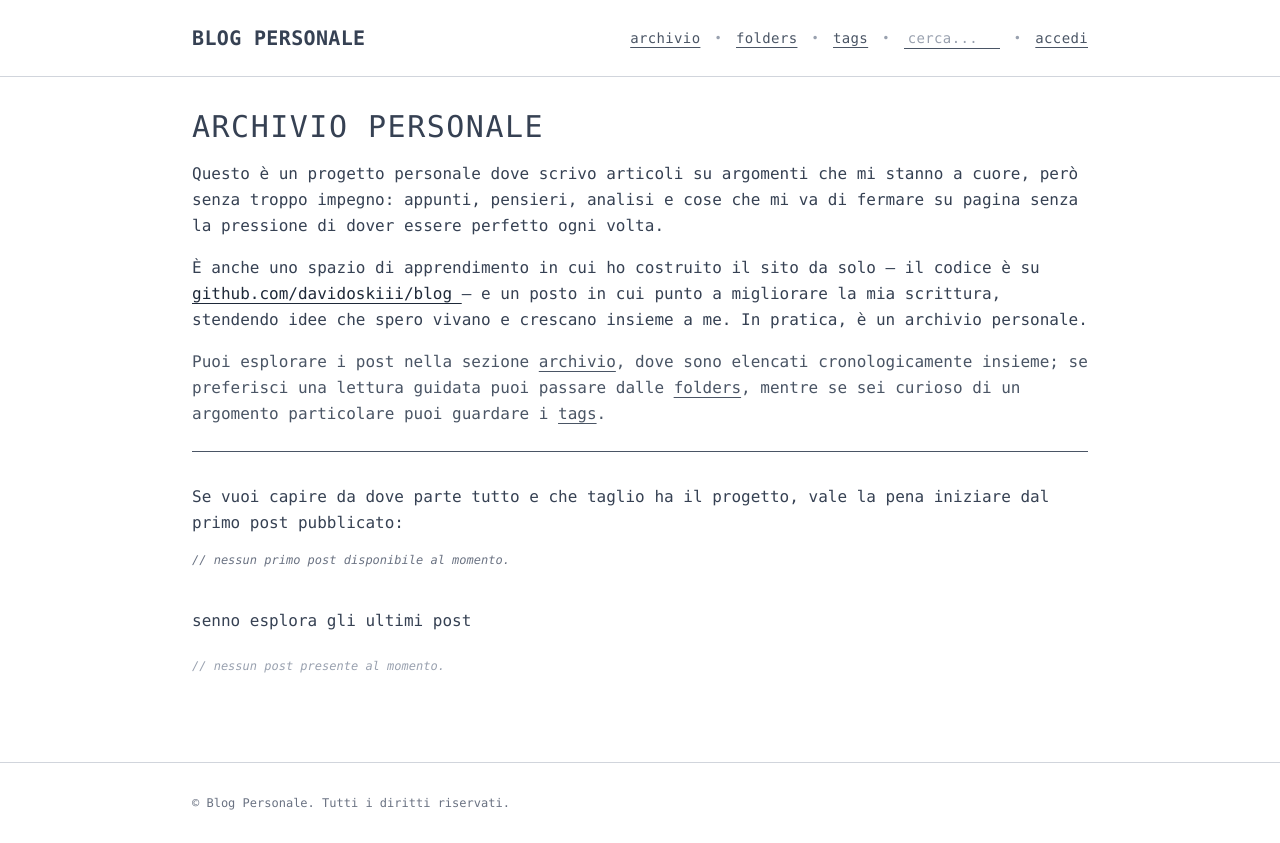
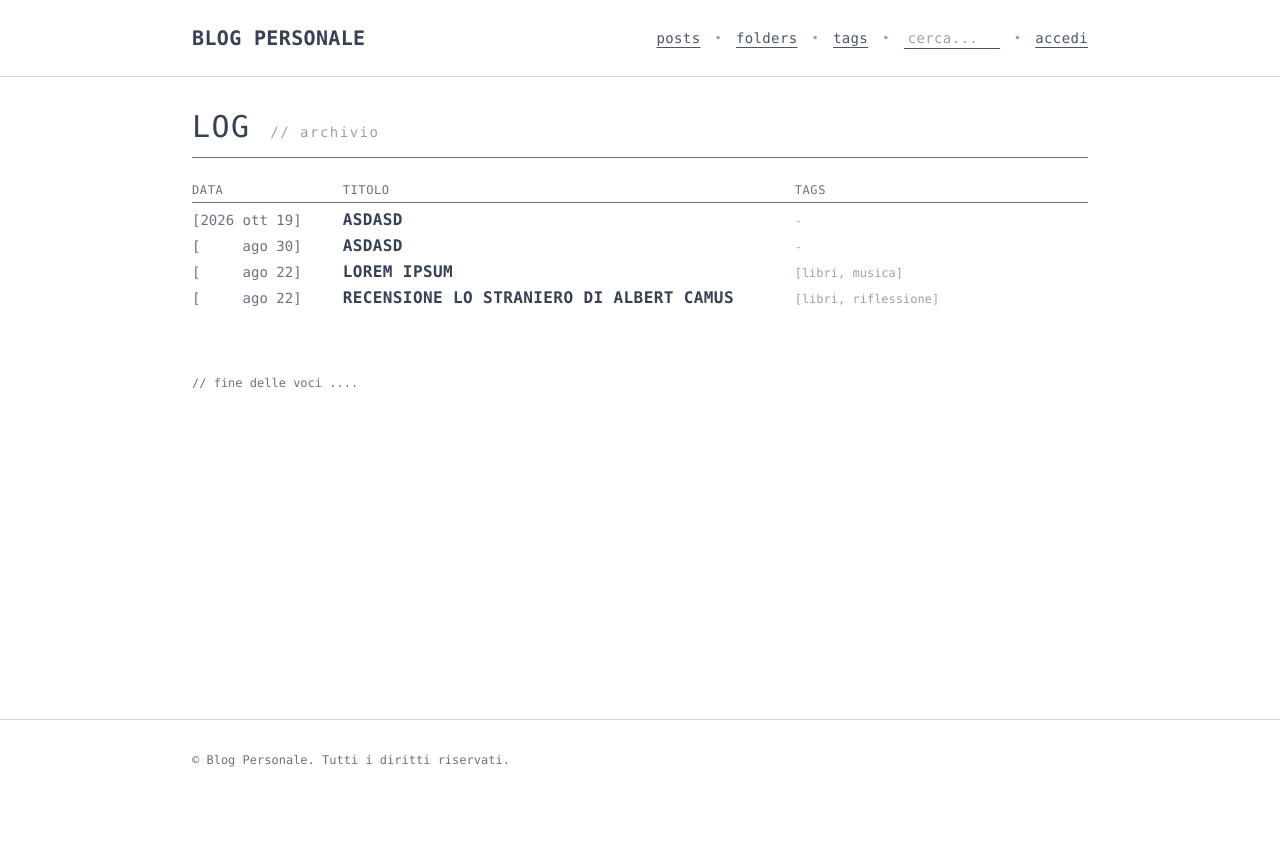
Before and after one commit to davidoskiii/blog, a Django app: page /posts/ in a window 1280 px wide. After the commit the page ends 767 px from the top, so only its background shows below. Run offline with Django 5.2, Linux system fonts and the light colour scheme; data comes from the database, SQL or seed files in the repository; style sheets or scripts are compiled from the project's sources.

Commit message:
Fixed something

```diff
--- a/blog_app/templates/blog_app/base.html
+++ b/blog_app/templates/blog_app/base.html
@@ -23,7 +23,7 @@
         <!-- Desktop Navigation Links (Visible on md and up) -->
         <div class="hidden md:flex items-center flex-wrap justify-end gap-x-3.5 gap-y-1">
           <a href="{% url 'blog_app:posts' %}" class="underline underline-offset-4 text-gray-600 dark:text-gray-400 hover:text-black dark:hover:text-white whitespace-nowrap">
-            archivio
+            posts
           </a>
           <span class="text-xs text-gray-400 dark:text-gray-600 select-none">•</span>
           <a href="{% url 'blog_app:folders' %}" class="underline underline-offset-4 text-gray-600 dark:text-gray-400 hover:text-black dark:hover:text-white whitespace-nowrap">
@@ -143,7 +143,7 @@
           >
             <div>
               <a href="{% url 'blog_app:posts' %}" class="block text-gray-700 dark:text-gray-300 hover:text-black dark:hover:text-white underline">
-                &gt; archivio
+                &gt; posts
               </a>
             </div>
             <div>
--- a/blog_app/templates/blog_app/post.html
+++ b/blog_app/templates/blog_app/post.html
@@ -10,7 +10,7 @@
       &lt;-- /{{ active_folder.name|lower }}
     </a>
     <a href="{% url 'blog_app:posts' %}" class="text-gray-400 dark:text-gray-500 hover:text-black dark:hover:text-white underline underline-offset-4 py-1 shrink-0 whitespace-nowrap">
-      [archivio_globale]
+      [tutti_i_post]
     </a>
   {% else %}
     <a href="{% url 'blog_app:posts' %}" class="text-gray-500 dark:text-gray-400 hover:text-black dark:hover:text-white underline underline-offset-4 py-1 whitespace-nowrap">
--- a/blog_app/templates/blog_app/posts.html
+++ b/blog_app/templates/blog_app/posts.html
@@ -1,127 +1,108 @@
 {% extends 'blog_app/base.html' %}
-
-{% block title %}Home // Archivio Personale{% endblock %}
 
 {% block content %}
 
-<div class="w-full font-mono space-y-10">
-
-  <!-- INTRODUZIONE AL PROGETTO -->
-  <section class="border-b border-gray-600 dark:border-gray-700 pb-6 mb-8 space-y-4">
-    <h1 class="text-2xl sm:text-3xl font-mono uppercase tracking-wider text-gray-700 dark:text-gray-200">
-      ARCHIVIO PERSONALE
+<!-- Log Title Header -->
+<div class="flex flex-col sm:flex-row sm:items-baseline justify-between border-b border-gray-500 dark:border-gray-700 pb-3 mb-6 gap-3 sm:gap-4">
+  <h1 class="text-2xl sm:text-3xl font-mono uppercase tracking-wider text-gray-700 dark:text-gray-200 break-words">
+    LOG <span class="block sm:inline text-xs sm:text-sm font-normal lowercase text-gray-400 dark:text-gray-500 mt-1 sm:mt-0">// archivio</span>
   </h1>
 
-    <div class="text-gray-700 dark:text-gray-300 leading-relaxed text-sm sm:text-base font-mono break-words [&_p]:mb-4 [&_p:last-child]:mb-0">
-      <p>
-        Questo è un progetto personale dove scrivo articoli su argomenti che mi stanno a cuore, però senza troppo impegno: appunti, pensieri, analisi e cose che mi va di fermare su pagina senza la pressione di dover essere perfetto ogni volta.
-      </p>
-      <p>
-        È anche uno spazio di apprendimento in cui ho costruito il sito da solo — il codice è su
-        <a href="https://github.com/davidoskiii/blog" target="_blank" rel="noopener noreferrer" class="underline underline-offset-4 text-gray-800 dark:text-gray-100 hover:text-black dark:hover:text-white">
-          github.com/davidoskiii/blog
+  {% if user.is_superuser %}
+    <div class="flex flex-wrap items-center gap-3 sm:space-x-4 text-xs font-mono shrink-0">
+      <a href="{% url 'blog_app:new_tag' %}" class="text-gray-600 dark:text-gray-400 hover:text-black dark:hover:text-white underline underline-offset-4 transition-colors py-1 whitespace-nowrap">
+        [+ nuova_tag]
       </a>
-        — e un posto in cui punto a migliorare la mia scrittura, stendendo idee che spero vivano e crescano insieme a me. In pratica, è un archivio personale.
-      </p>
-      <p class="text-gray-600 dark:text-gray-400">
-        Puoi esplorare i post nella sezione <a href="{% url 'blog_app:posts' %}" class="underline underline-offset-4 hover:text-black dark:hover:text-white">archivio</a>, dove sono elencati cronologicamente insieme; se preferisci una lettura guidata puoi passare dalle <a href="{% url 'blog_app:folders' %}" class="underline underline-offset-4 hover:text-black dark:hover:text-white">folders</a>, mentre se sei curioso di un argomento particolare puoi guardare i <a href="{% url 'blog_app:tags' %}" class="underline underline-offset-4 hover:text-black dark:hover:text-white">tags</a>.
-      </p>
+      <a href="{% url 'blog_app:new_post' %}" class="text-gray-600 dark:text-gray-400 hover:text-black dark:hover:text-white underline underline-offset-4 transition-colors py-1 whitespace-nowrap">
+        [+ nuovo_post]
+      </a>
     </div>
-  </section>
-
-  <!-- CARD PRIMO POST -->
-  <section class="space-y-4">
-    <div class="text-gray-700 dark:text-gray-300 leading-relaxed text-sm sm:text-base font-mono break-words [&_p]:mb-4 [&_p:last-child]:mb-0">
-      <p>
-        Se vuoi capire da dove parte tutto e che taglio ha il progetto, vale la pena iniziare dal primo post pubblicato:
-      </p>
-    </div>
-
-    {% if first_post and first_post.pk %}
-      <div class="border border-gray-500 dark:border-gray-700 p-4 space-y-2">
-        <div class="flex flex-wrap items-baseline justify-between gap-2 text-xs text-gray-500 dark:text-gray-400">
-          <span>[{{ first_post.date|date:"Y.m.d" }}] // primo_post</span>
-          {% if first_post.tags.all %}
-            <span>
-              [TAG:
-              {% for tag in first_post.tags.all %}
-                <a href="{% url 'blog_app:tag' tag.id %}" class="underline hover:text-black dark:hover:text-white">{{ tag.name|lower }}</a>{% if not forloop.last %}, {% endif %}
-              {% endfor %}]
-            </span>
   {% endif %}
 </div>
 
-        <div>
-          <a href="{% url 'blog_app:post' first_post.pk %}" class="font-bold uppercase tracking-wide text-sm sm:text-base text-gray-800 dark:text-gray-100 hover:underline underline-offset-4 break-words">
-            {{ first_post.title }}
-          </a>
+<!-- Log Table Container -->
+<div class="w-full font-mono text-xs sm:text-sm">
+
+  <!-- Table Header -->
+  <div class="grid grid-cols-12 gap-2 pb-1 text-xs text-gray-500 dark:text-gray-400 font-mono border-b border-gray-500 dark:border-gray-700 uppercase tracking-wider mb-1">
+    <div class="col-span-4 sm:col-span-3 md:col-span-2">data</div>
+    <div class="col-span-8 sm:col-span-6 md:col-span-6">titolo</div>
+    <div class="hidden sm:block sm:col-span-3 md:col-span-4">tags</div>
   </div>
 
-        <p class="text-xs text-gray-600 dark:text-gray-400 leading-relaxed line-clamp-2 break-words">
-          {{ first_post.text|striptags }}
-        </p>
+  <!-- Table Body -->
+  {% for post in posts %}
+    <div class="grid grid-cols-12 gap-2 py-1 sm:py-0.5 border-b border-gray-100 dark:border-gray-900 sm:border-b-0 items-baseline">
 
-        <div class="pt-1 text-xs">
-          <a href="{% url 'blog_app:post' first_post.pk %}" class="underline underline-offset-4 text-gray-700 dark:text-gray-300 hover:text-black dark:hover:text-white">
-            leggi_il_primo_post -&gt;
+      <!-- Date Column with Conditional Year -->
+      <div class="col-span-4 sm:col-span-3 md:col-span-2 font-mono text-xs sm:text-sm shrink-0 whitespace-nowrap text-gray-500 dark:text-gray-400">
+        {% ifchanged post.date|date:"Y" %}
+          [{{ post.date|date:"Y" }} {{ post.date|date:"b d" }}]
+        {% else %}
+          [<span class="invisible select-none">2026</span> {{ post.date|date:"b d" }}]
+        {% endifchanged %}
+      </div>
+
+      <!-- Title Column with Mobile Info Button -->
+      <div class="col-span-8 sm:col-span-6 md:col-span-6 flex items-baseline justify-between sm:block relative min-w-0">
+        <a href="{% url 'blog_app:post' post.id %}" class="font-mono font-bold text-gray-700 dark:text-gray-200 hover:text-black dark:hover:text-white hover:underline underline-offset-4 uppercase tracking-wide text-sm sm:text-base leading-snug break-words min-w-0">
+          {{ post.title }}
         </a>
+
+        <!-- Mobile Info Button / Placeholder centrato su 3ch -->
+        {% if post.tags.all %}
+          <div
+            class="sm:hidden relative inline-block ml-2 align-middle shrink-0 w-[3ch] text-center"
+            x-data="{ open: false }"
+            @click.outside="open = false"
+            @keydown.escape.window="open = false"
+          >
+            <button
+              @click="open = !open"
+              type="button"
+              class="text-[10px] font-mono text-gray-500 dark:text-gray-400 hover:text-black dark:hover:text-white select-none cursor-pointer whitespace-nowrap"
+            >
+              [i]
+            </button>
+
+            <div
+              x-show="open"
+              x-transition:enter="transition ease-out duration-100"
+              x-transition:enter-start="opacity-0 scale-95"
+              x-transition:enter-end="opacity-100 scale-100"
+              x-transition:leave="transition ease-in duration-75"
+              x-transition:leave-start="opacity-100 scale-100"
+              x-transition:leave-end="opacity-0 scale-95"
+              class="absolute right-0 top-full mt-1 z-30 bg-white dark:bg-gray-900 border border-gray-500 dark:border-gray-700 p-2 shadow-md text-xs text-left text-gray-500 dark:text-gray-300 font-mono w-48 max-w-[calc(100vw-2rem)] break-words"
+              style="display: none;"
+            >
+              [{% for tag in post.tags.all %}<a href="{% url 'blog_app:tag' tag.id %}" class="hover:text-black dark:hover:text-white hover:underline whitespace-nowrap">{{ tag.name|lower }}</a>{% if not forloop.last %}, {% endif %}{% endfor %}]
             </div>
           </div>
         {% else %}
-      <p class="text-xs text-gray-500 dark:text-gray-400 italic">
-        // nessun primo post disponibile al momento.
-      </p>
+          <span class="sm:hidden text-[10px] font-mono text-gray-400 dark:text-gray-600 select-none ml-2 align-middle shrink-0 w-[3ch] text-center">-</span>
         {% endif %}
-  </section>
-
-  <!-- ULTIMI POST (3 VOCI) -->
-  <section class="space-y-4">
-    <div class="text-gray-700 dark:text-gray-300 leading-relaxed text-sm sm:text-base font-mono break-words [&_p]:mb-4 [&_p:last-child]:mb-0">
-      <p>
-        senno esplora gli ultimi post
-      </p>
       </div>
 
-    {% if recent_posts %}
-      <!-- Flat Post Log List with Snippets -->
-      <div class="space-y-4 text-xs font-mono">
-        {% for post in recent_posts %}
-          <div class="border-b border-gray-200 dark:border-gray-800 pb-3.5">
-            <div class="grid grid-cols-[5.75rem_1fr] sm:flex sm:flex-wrap sm:items-baseline gap-2 sm:gap-x-3 sm:gap-y-1">
-              <span class="text-gray-500 dark:text-gray-400 font-mono text-[11px] sm:text-xs shrink-0 whitespace-nowrap">[{{ post.date|date:"Y.m.d" }}]</span>
-
-              <div class="min-w-0 flex flex-wrap items-baseline gap-x-2.5 gap-y-1">
-                <a href="{% url 'blog_app:post' post.id %}" class="font-mono font-bold text-gray-700 dark:text-gray-200 hover:text-black dark:hover:text-white hover:underline underline-offset-4 uppercase tracking-wide text-xs sm:text-sm break-words leading-snug">
-                  {{ post.title }}
-                </a>
-
+      <!-- Tags Column: Hidden on small viewports, visible on sm: and up -->
+      <div class="hidden sm:block sm:col-span-3 md:col-span-4 text-xs text-gray-400 dark:text-gray-400 font-mono break-words">
         {% if post.tags.all %}
-                  <span class="text-[11px] sm:text-xs text-gray-400 dark:text-gray-500 font-mono break-words">[{% for tag in post.tags.all %}<a href="{% url 'blog_app:tag' tag.id %}" class="hover:text-black dark:hover:text-white hover:underline underline-offset-4 whitespace-nowrap">{{ tag.name|lower }}</a>{% if not forloop.last %}, {% endif %}{% endfor %}]</span>
+          [{% for tag in post.tags.all %}<a href="{% url 'blog_app:tag' tag.id %}" class="hover:text-black dark:hover:text-white hover:underline underline-offset-4 whitespace-nowrap">{{ tag.name|lower }}</a>{% if not forloop.last %}, {% endif %}{% endfor %}]
+        {% else %}
+          -
         {% endif %}
       </div>
+
     </div>
-
-            <p class="text-gray-600 dark:text-gray-400 font-mono text-xs mt-1.5 line-clamp-2 leading-relaxed break-words">
-              {{ post.text|striptags }}
-            </p>
-          </div>
+  {% empty %}
+    <p class="text-xs text-gray-500 dark:text-gray-400 italic py-2">// nessun post registrato nell'archivio.</p>
   {% endfor %}
-      </div>
-
-      <!-- Puntini che indicano la continuazione nell'archivio -->
-      <div class="pt-3 text-xs font-mono text-gray-400 dark:text-gray-500 flex items-center justify-between">
-        <span>. . . . . .</span>
-        <a href="{% url 'blog_app:posts' %}" class="underline underline-offset-4 text-gray-500 dark:text-gray-400 hover:text-black dark:hover:text-white">
-          vai_all_archivio -&gt;
-        </a>
-      </div>
-    {% else %}
-      <p class="text-xs text-gray-400 dark:text-gray-500 italic py-2">
-        // nessun post presente al momento.
-      </p>
-    {% endif %}
-  </section>
 
 </div>
 
+<!-- Terminal Footer Signal -->
+<div class="mt-12 sm:mt-16 text-xs font-mono text-gray-500 dark:text-gray-400">
+  // fine delle voci ....
+</div>
+
 {% endblock content %}
```
Lines whose indentation alone changed are shown as unchanged.
